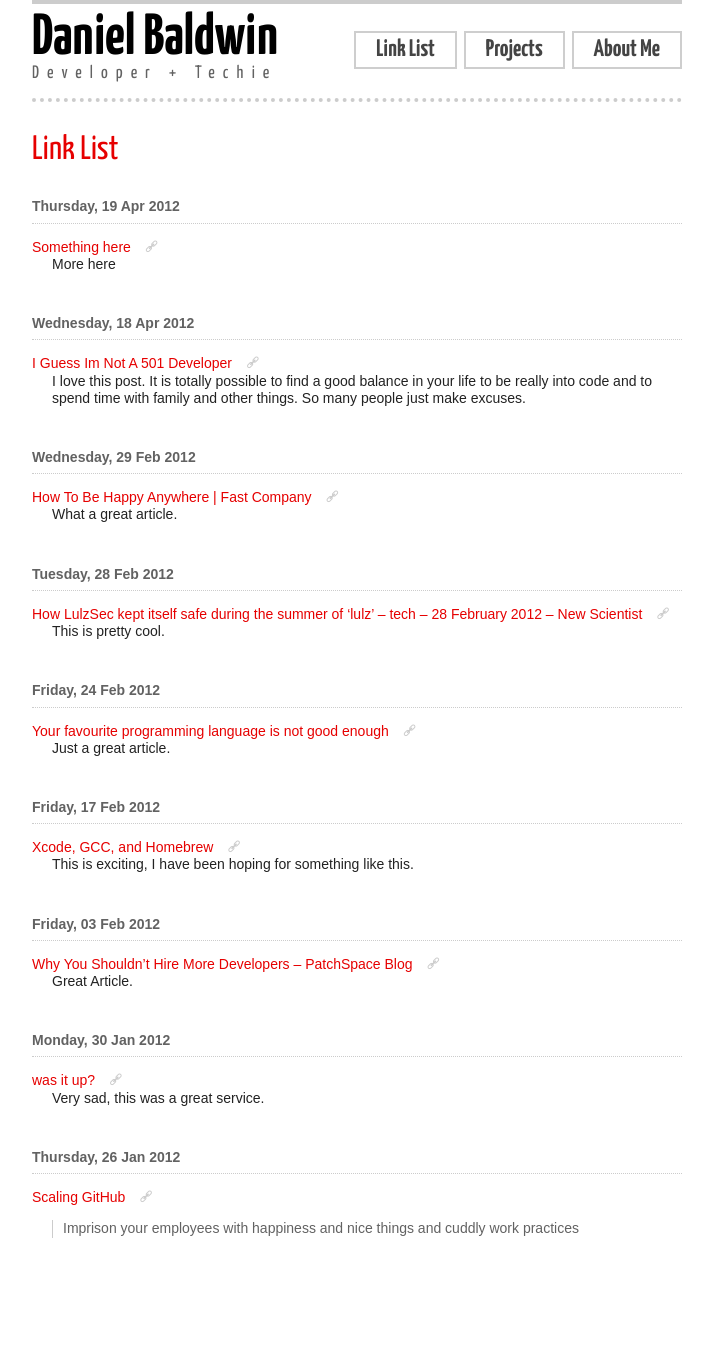
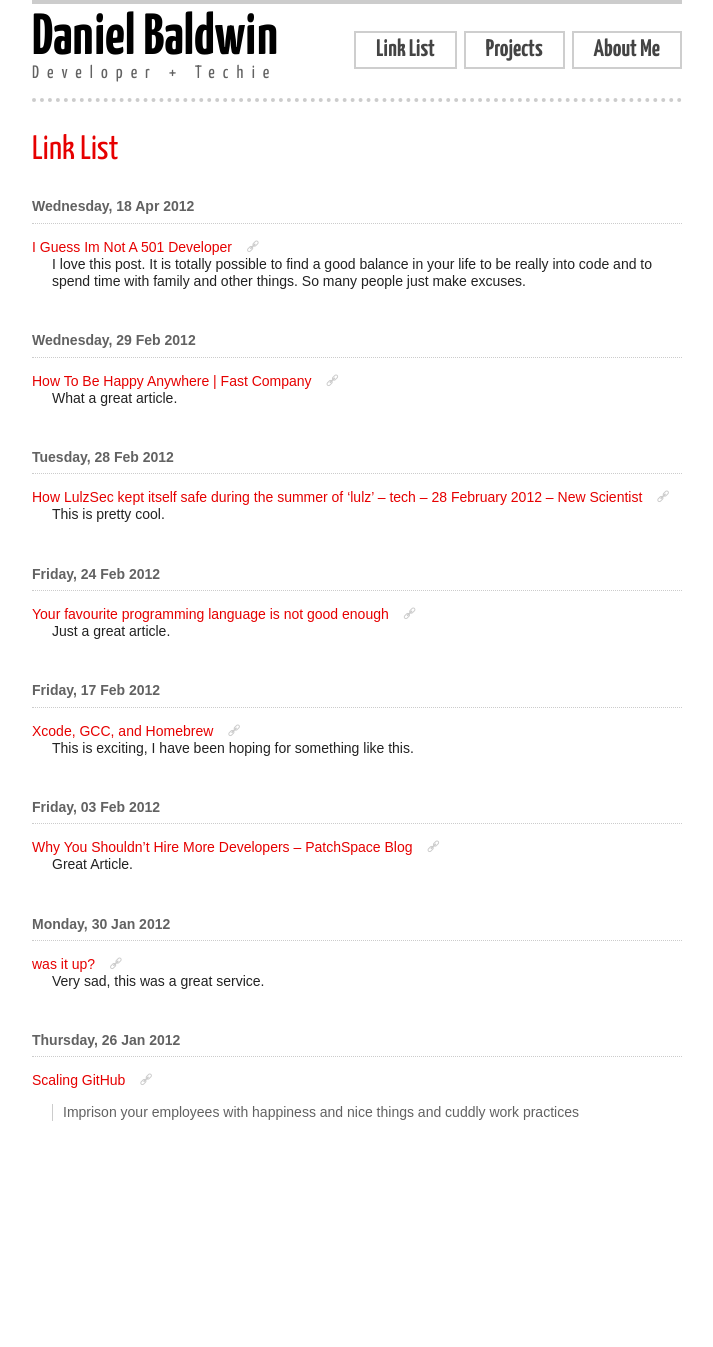
Before and after one commit to danielcbaldwin/danielcbaldwin.github.com, a Jekyll site: the page built from links/index.html, in a window 1280 px wide. Shown: the whole page, without its empty margins (283-996 px from the left). Built offline with Jekyll 4.4.1, drawn with Linux system fonts in a browser that asks for light colours; nearby versions of some CDN libraries; Markdown is read by kramdown in place of the engine named in the settings; after the commit the page ends 1230 px from its top, so only the background shows below that.

Commit message:
Removed a link

```diff
--- a/links/index.html
+++ b/links/index.html
@@ -2,18 +2,7 @@
 layout: link-list
 title: Link List
 ---
-<h4 class="date-seperator first">Thursday, 19 Apr 2012</h4>
-<dl class="linklist">
-  <dt>
-    <a href="http://www.axis41.com">Something here</a>
-    <a href="/links/something-here.html" class="permalink">a</a>
-  </dt>
-  <dd>
-    <p>More here</p>
-  </dd>
-</dl>
-
-<h4 class="date-seperator">Wednesday, 18 Apr 2012</h4>
+<h4 class="date-seperator first">Wednesday, 18 Apr 2012</h4>
 <dl class="linklist">
   <dt>
     <a href="http://adit.io/posts/2012-04-18-I_guess_Im_not_a_501_Developer.html">I Guess Im Not A 501 Developer</a>
```
